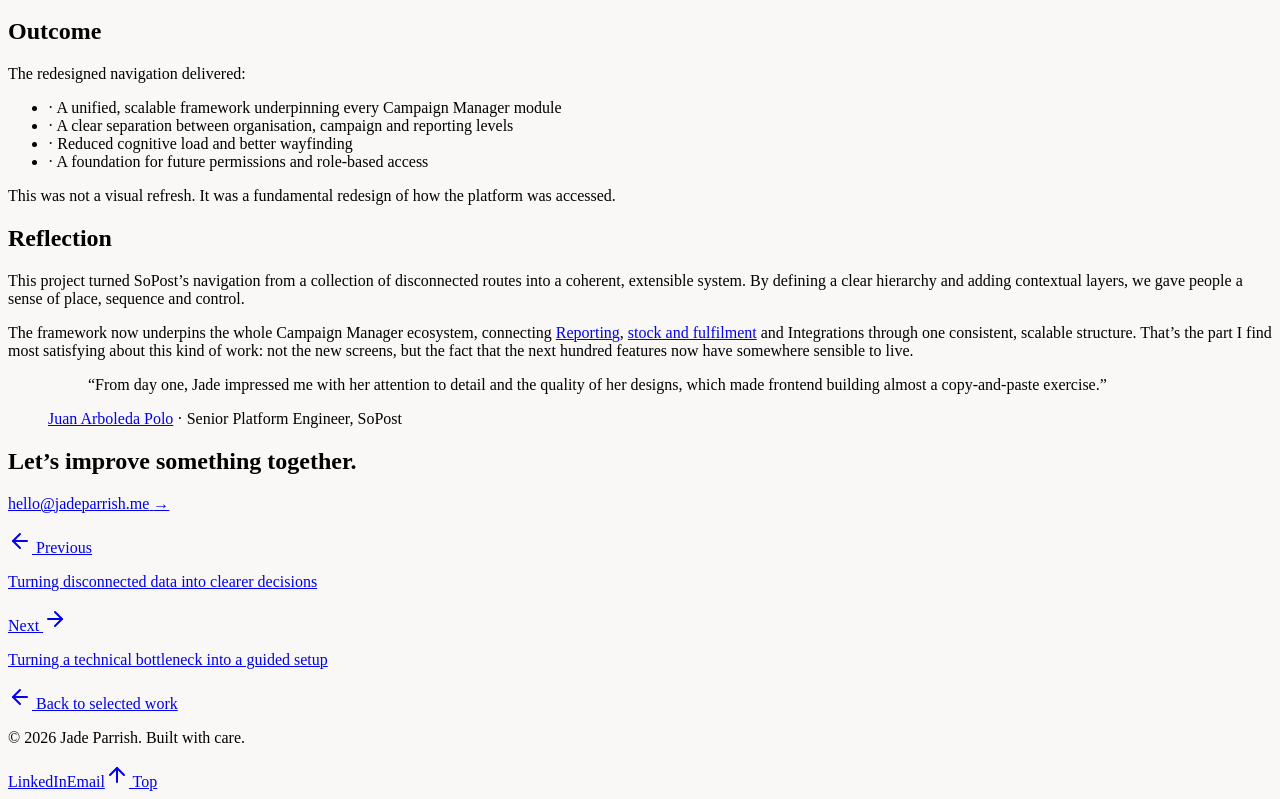
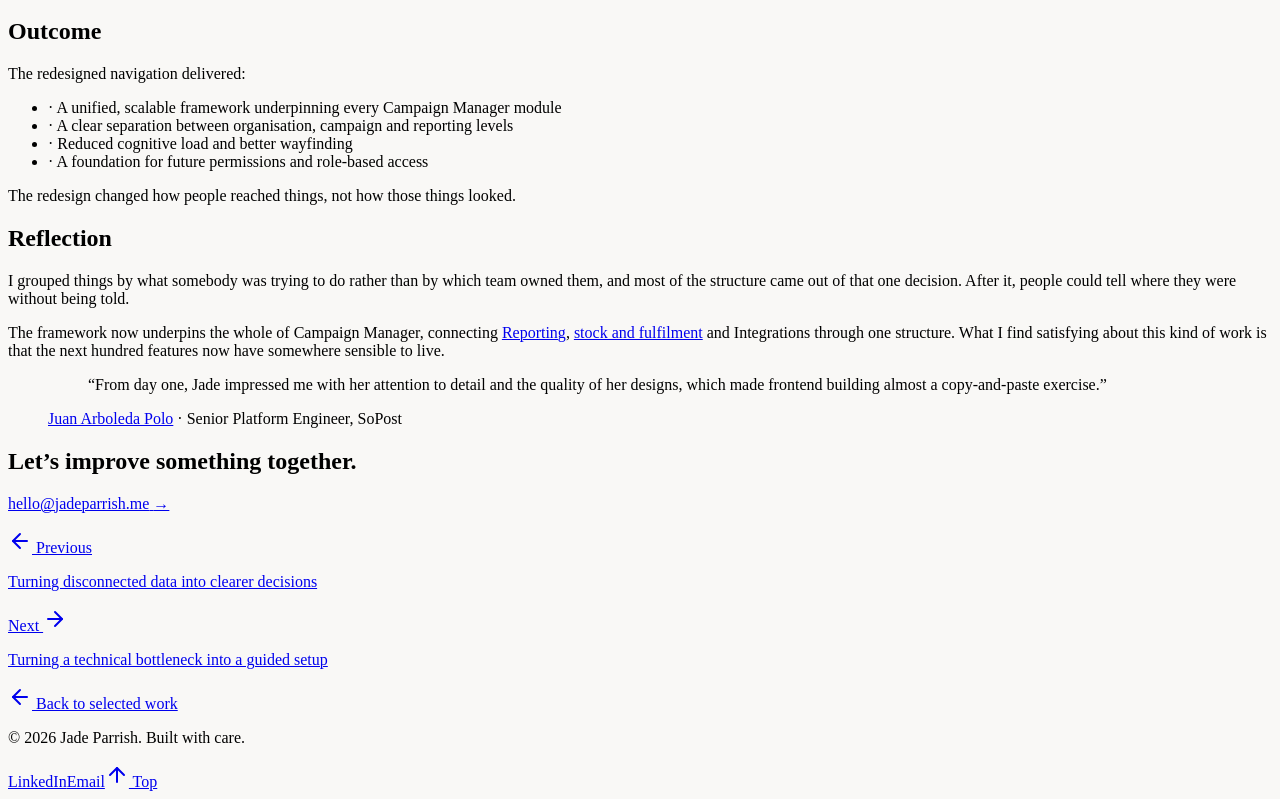
Before and after one commit to jadeparrish/portfolio, a Next.js app: page /work/cm-navigation in a window 1280 px wide. Shown: the part 1538-2337 px from the top of the page. Built offline with nearby package versions, Linux system fonts and the light colour scheme.

Commit message:
Refine text in page.js for clarity on redesign
Updated the text to clarify the redesign's focus on navigation structure rather than visual changes.

```diff
--- a/app/work/cm-navigation/page.js
+++ b/app/work/cm-navigation/page.js
@@ -209,9 +209,9 @@ export default function NavigationCaseStudy() {
             ]}
           />
           <p className="font-serif text-2xl text-neutral-900 mt-8">
-            This was not a visual refresh. It was a{' '}
-            <span className="text-[#A47864] italic">fundamental redesign</span> of how the
-            platform was accessed.
+            The redesign changed{' '}
+            <span className="text-[#A47864] italic">how people reached things</span>, not
+            how those things looked.
           </p>
         </section>
 
@@ -220,18 +220,16 @@ export default function NavigationCaseStudy() {
           <SectionLabel>Reflection</SectionLabel>
           <div className="space-y-5 text-neutral-700 text-[17px] sm:text-[18px] leading-[1.75]">
             <p>
-              This project turned SoPost&rsquo;s navigation from a collection of
-              disconnected routes into a coherent, extensible system. By defining a clear
-              hierarchy and adding contextual layers, we gave people a sense of place,
-              sequence and control.
+              I grouped things by what somebody was trying to do rather than by which team
+              owned them, and most of the structure came out of that one decision. After
+              it, people could tell where they were without being told.
             </p>
             <p>
-              The framework now underpins the whole Campaign Manager ecosystem, connecting{' '}
+              The framework now underpins the whole of Campaign Manager, connecting{' '}
               <InlineLink href="/work/reporting">Reporting</InlineLink>,{' '}
               <InlineLink href="/work/stock">stock and fulfilment</InlineLink> and
-              Integrations through one consistent, scalable structure. That&rsquo;s the part I find most satisfying about this kind of
-              work: not the new screens, but the fact that the next hundred features now
-              have somewhere sensible to live.
+              Integrations through one structure. What I find satisfying about this kind of
+              work is that the next hundred features now have somewhere sensible to live.
             </p>
           </div>
         </section>
```
